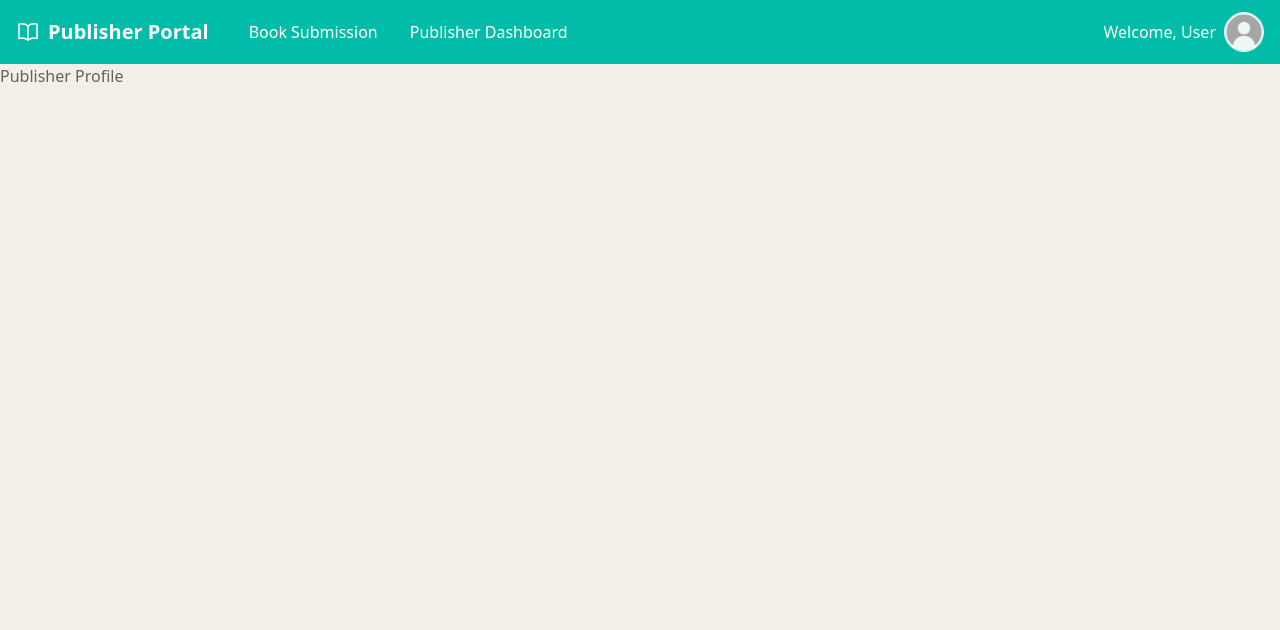
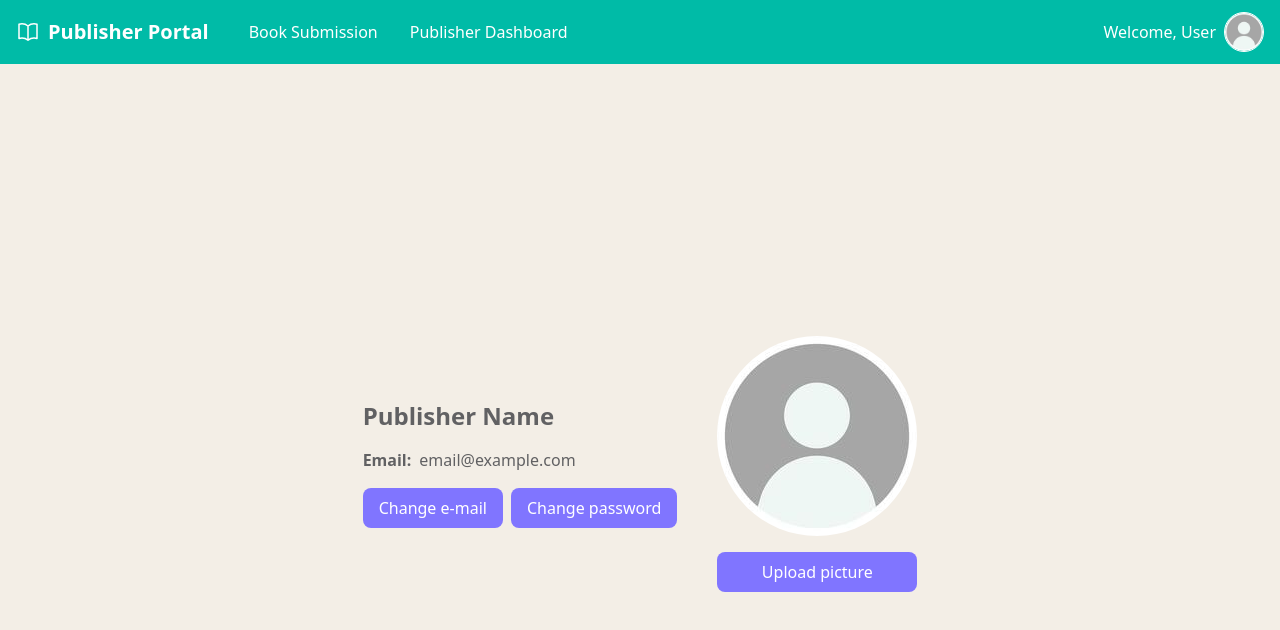
Before and after one commit to LoopLitSync/PublisherPortalFrontend, a React (Vite) app: page /publisher-profile in a window 1280 px wide. Shown: the top 630 px of the page. Built offline with nearby package versions, Linux system fonts and the light colour scheme.

Commit message:
FEAT: add profile page

```diff
--- a/package.json
+++ b/package.json
@@ -15,7 +15,6 @@
     "watch": "jest --watch"
   },
   "dependencies": {
-    "@tailwindcss/vite": "^4.0.12",
     "prettier": "^3.5.3",
     "react": "^19.0.0",
     "react-dom": "^19.0.0",
@@ -24,6 +23,7 @@
   },
   "devDependencies": {
     "@eslint/js": "^9.21.0",
+    "@tailwindcss/vite": "^4.0.12",
     "@testing-library/jest-dom": "^6.6.3",
     "@testing-library/react": "^16.2.0",
     "@types/jest": "^29.5.14",
--- a/src/components/Button.tsx
+++ b/src/components/Button.tsx
@@ -1,16 +1,13 @@
-import React from "react";
-// npm i styled-components
-
-
 interface ButtonProps {
-  label: string;
-  onClick: () => void;
+  text: string;
 }
 
-
-
-const Button: React.FC<ButtonProps> = ({ label, onClick }) => {
-  return <button onClick={onClick}>{label}</button>;
-};
+const Button: React.FC<ButtonProps> = ({ text }) => {
+  return (
+    <button className="bg-[#8075FF] text-white px-4 py-2 rounded-lg">
+      {text}
+    </button>
+  )
+}
 
 export default Button;
--- a/src/pages/PublisherProfile.tsx
+++ b/src/pages/PublisherProfile.tsx
@@ -1,9 +1,33 @@
-import React from 'react';
+import React, { useEffect } from 'react';
+import Button from '../components/Button';
 
 const PublisherProfile: React.FC = () => {
+    useEffect(() => {
+        document.body.style.overflow = 'hidden';
+        return () => {
+            document.body.style.overflow = 'auto';
+        }
+    });
+
     return (
         <div>
-            <h1>Publisher Profile</h1>
+            <div className='flex h-screen items-center justify-center gap-10' >
+                <div className='flex flex-col gap-4'>
+                    <h1 className='font-bold text-2xl'>Publisher Name</h1>
+                    <div className='flex flex-row gap-2'>
+                        <p className='font-bold'>Email:</p>
+                        <p>email@example.com</p>
+                    </div>
+                    <div className='flex gap-2'>
+                        <Button text='Change e-mail'></Button>
+                        <Button text='Change password'></Button>
+                    </div>
+                </div>
+                <div className='flex flex-col gap-4'>
+                    <img className='rounded-full' src='default_user.png'></img>
+                    <Button text='Upload picture'></Button>
+                </div>
+            </div>
         </div>
     );
 };
```
Also changed, not shown: 1 other file (tests, documents, lock files or other folders).
